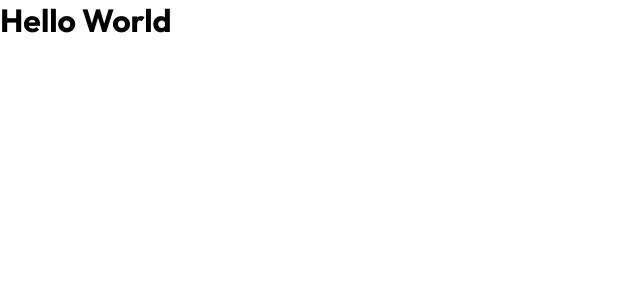
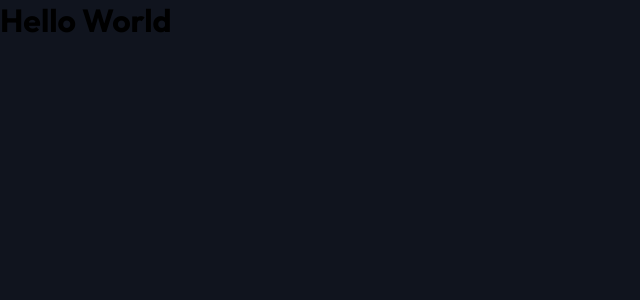
Before and after one commit to MorganBare/Entertainment-App, a React (Create React App) app in the folder frontend/: page / in a window 1280 px wide. Shown: the top 300 px of the page, without its empty margins (0-640 px from the left). Built offline with nearby package versions, Linux system fonts and the light colour scheme.

Commit message:
Changed BG
I didn't know if I should add in chance to flip the themes like we did in the other app. Since no design file is there to accommodate the different themes, I have left it out

```diff
--- a/frontend/src/css/global.css
+++ b/frontend/src/css/global.css
@@ -14,4 +14,5 @@ Bold 700*/
 
 body {
   font-family: "Outfit", sans-serif;
+  background-color: #10141e;
 }
```
